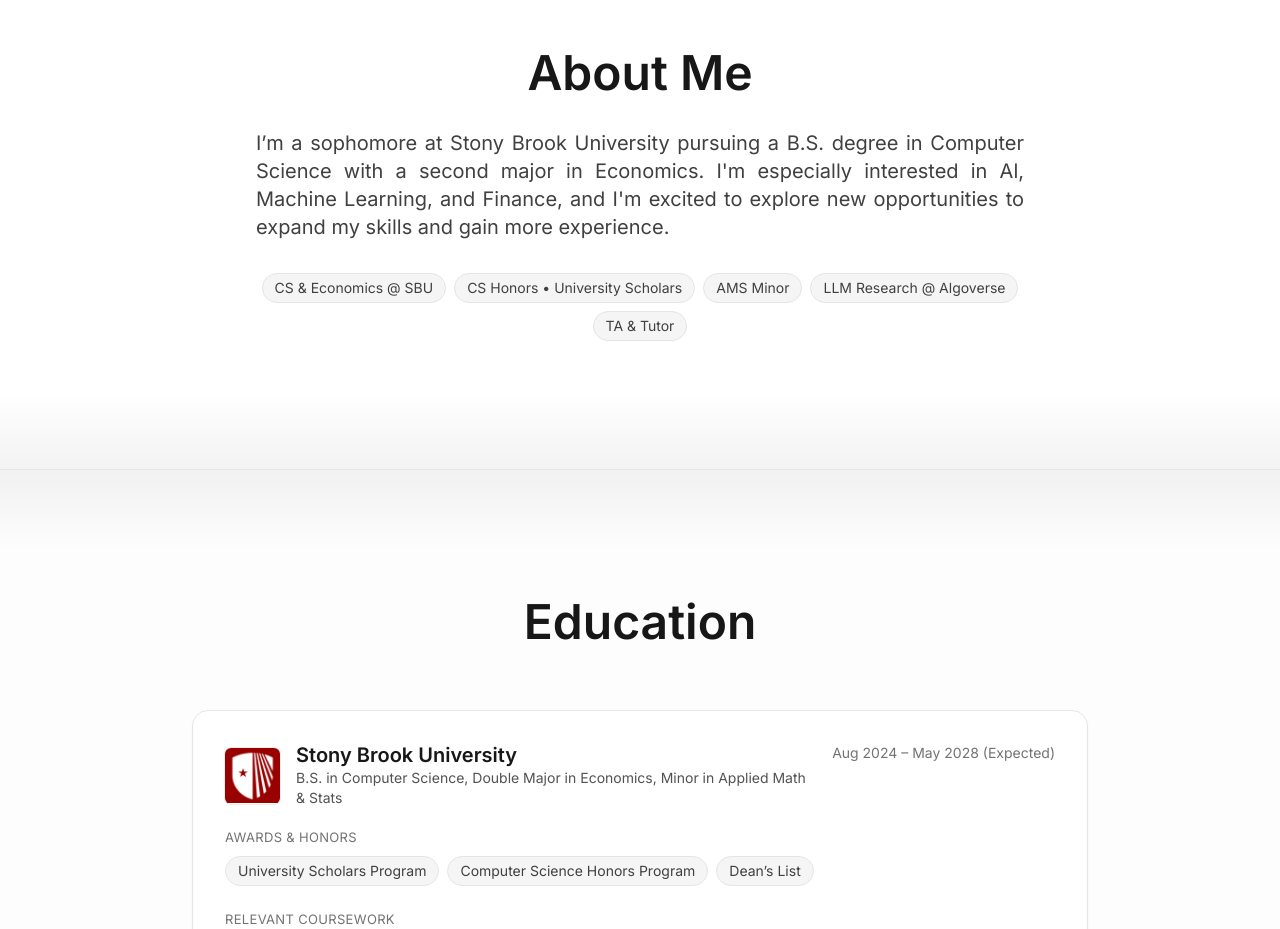
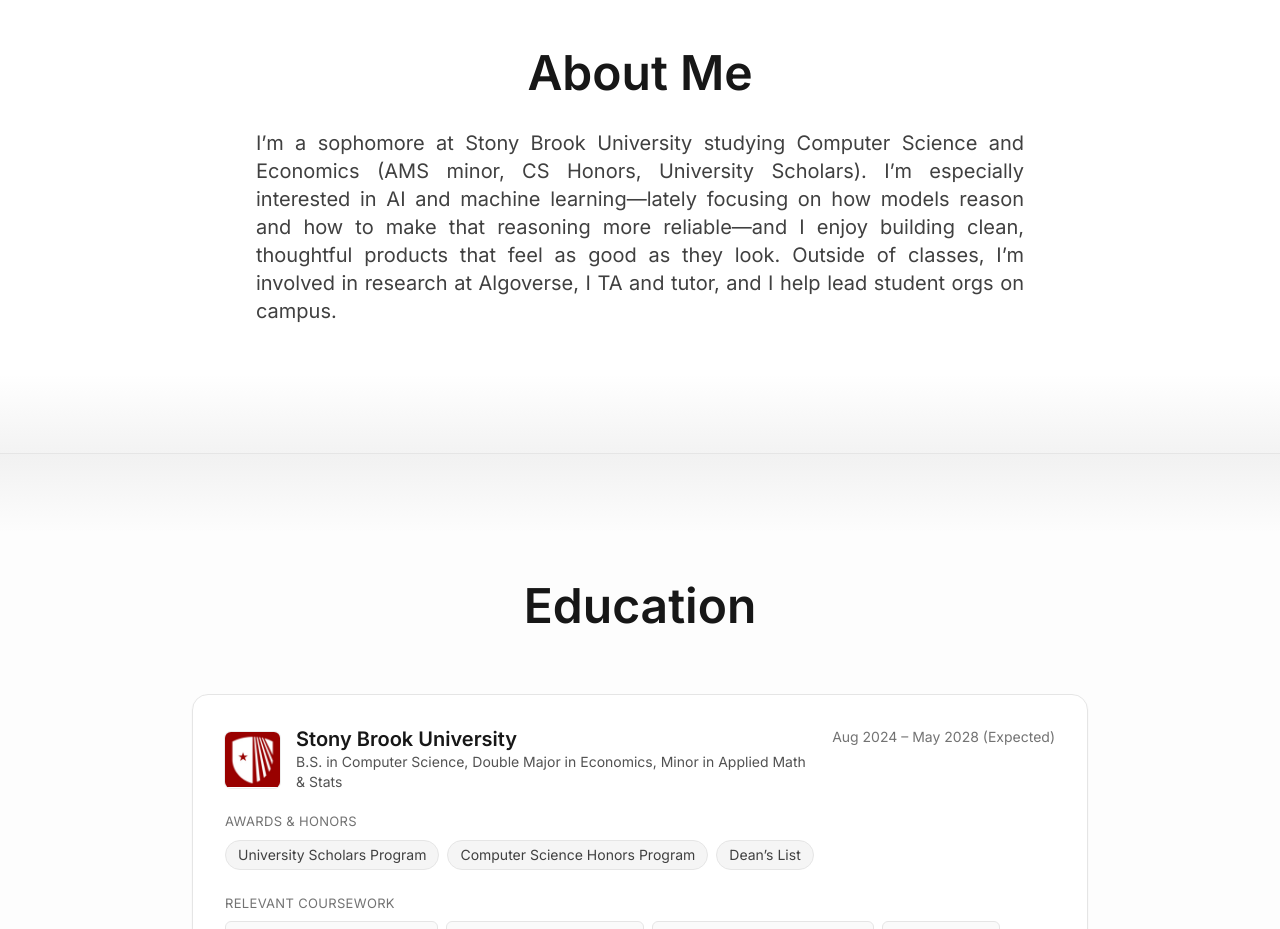
Before and after one commit to Zurab1K/portfolio, a React (Create React App) app: page / in a window 1280 px wide. Shown: the part 880-1809 px from the top of the page. Built offline with nearby package versions, Linux system fonts and the light colour scheme.

Commit message:
Update About.jsx

```diff
--- a/src/components/About.jsx
+++ b/src/components/About.jsx
@@ -20,39 +20,14 @@
           About Me
         </motion.h2>
 
-        {/* Main blurb */}
         <motion.p
           initial={{ opacity: 0, y: 20 }}
           whileInView={{ opacity: 1, y: 0 }}
           transition={{ duration: 0.9, ease: "easeOut" }}
           className="text-lg md:text-xl leading-relaxed text-neutral-700 dark:text-neutral-300 text-justify"
         >
-          I’m a sophomore at Stony Brook University pursuing a B.S. degree in Computer Science with a second major in Economics. I'm especially interested in Al, Machine Learning, and Finance, and I'm excited to explore new opportunities to expand my skills and gain more experience.
+          I’m a sophomore at Stony Brook University studying Computer Science and Economics (AMS minor, CS Honors, University Scholars). I’m especially interested in AI and machine learning—lately focusing on how models reason and how to make that reasoning more reliable—and I enjoy building clean, thoughtful products that feel as good as they look. Outside of classes, I’m involved in research at Algoverse, I TA and tutor, and I help lead student orgs on campus.
         </motion.p>
-
-        {/* Quick facts / chips */}
-        <motion.div
-          initial={{ opacity: 0, y: 20 }}
-          whileInView={{ opacity: 1, y: 0 }}
-          transition={{ duration: 0.9, delay: 0.1 }}
-          className="mt-8 flex flex-wrap justify-center gap-2"
-        >
-          <span className="px-3 py-1 rounded-full bg-neutral-100 dark:bg-neutral-800 border border-neutral-200 dark:border-neutral-700 text-sm text-neutral-700 dark:text-neutral-300">
-            CS & Economics @ SBU
-          </span>
-          <span className="px-3 py-1 rounded-full bg-neutral-100 dark:bg-neutral-800 border border-neutral-200 dark:border-neutral-700 text-sm text-neutral-700 dark:text-neutral-300">
-            CS Honors • University Scholars
-          </span>
-          <span className="px-3 py-1 rounded-full bg-neutral-100 dark:bg-neutral-800 border border-neutral-200 dark:border-neutral-700 text-sm text-neutral-700 dark:text-neutral-300">
-            AMS Minor
-          </span>
-          <span className="px-3 py-1 rounded-full bg-neutral-100 dark:bg-neutral-800 border border-neutral-200 dark:border-neutral-700 text-sm text-neutral-700 dark:text-neutral-300">
-            LLM Research @ Algoverse
-          </span>
-          <span className="px-3 py-1 rounded-full bg-neutral-100 dark:bg-neutral-800 border border-neutral-200 dark:border-neutral-700 text-sm text-neutral-700 dark:text-neutral-300">
-            TA & Tutor
-          </span>
-        </motion.div>
       </div>
     </section>
   );
```
